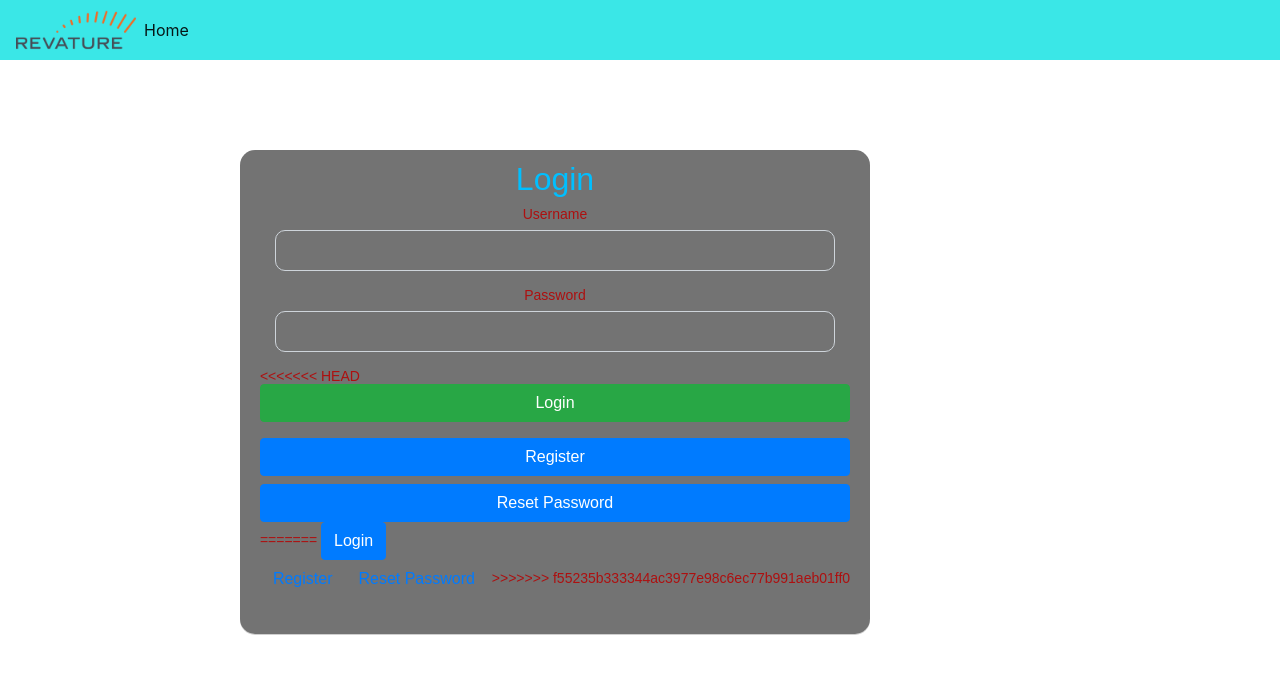
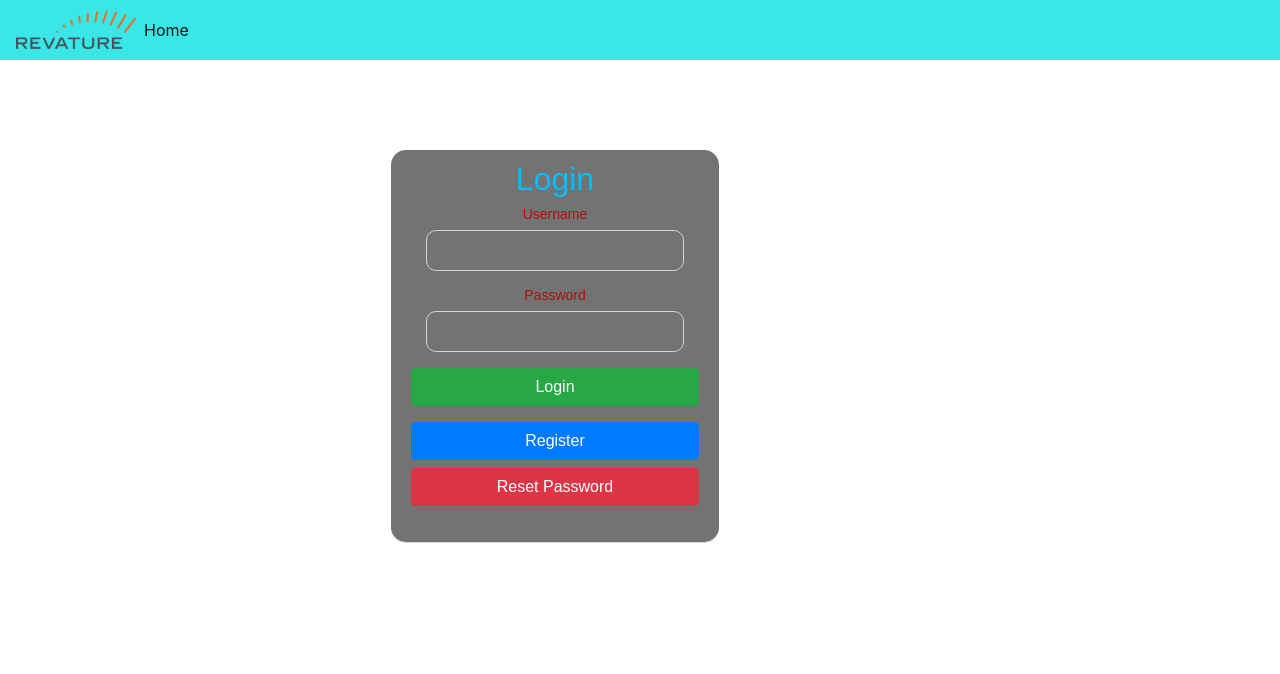
Before and after one commit to LearningNewTechnology/Project2Front, an Angular app: page /login in a window 1280 px wide. Shown: the top 674 px of the page. Built offline with nearby package versions, Linux system fonts and the light colour scheme.

Commit message:
add cancel button for reset pw

```diff
--- a/src/app/login/login.component.html
+++ b/src/app/login/login.component.html
@@ -61,15 +61,9 @@
         </div>
       </div>
       <div class="form-group">
-<<<<<<< HEAD
-        <button class="btn btn-success btn-md btn-block" (click)="onLogin()" id="submit_button">Login</button><br />
+        <button class="btn btn-success btn-block" (click)="onLogin()" id="submit_button">Login</button><br />
         <a routerLink="/register" class="btn btn-primary btn-block">Register</a>
-        <a routerLink="/reset" class="btn btn-primary btn-block">Reset Password</a>
-=======
-        <button class="btn btn-primary btn-md" (click)="onLogin()" id="submit_button">Login</button><br />
-        <a routerLink="/register" class="btn btn-link">Register</a>
-        <a routerLink="/reset" class="btn btn-link">Reset Password</a>
->>>>>>> f55235b333344ac3977e98c6ec77b991aeb01ff0
+        <a routerLink="/reset" class="btn btn-danger btn-block">Reset Password</a>
       </div>
     </form>
     <div>
--- a/src/app/reset/reset.component.html
+++ b/src/app/reset/reset.component.html
@@ -1,4 +1,4 @@
-z<div class="container">
+<div class="container">
   <div class="row">
     <div class="col-md-12 text-center">
       <h1>User Reset Password</h1>
@@ -20,7 +20,8 @@ z<div class="container">
         </div>
       </div>
 
-      <button class="btn btn-md" id="reset_button" (click)="resetPass()">Reset</button>
+      <button class="btn btn-success btn-block" id="reset_button" (click)="resetPass()">Reset</button>
+      <a routerLink="/home" class="btn btn-primary btn-block">Cancel</a>
     </form>
   </div>
 </div>
```
